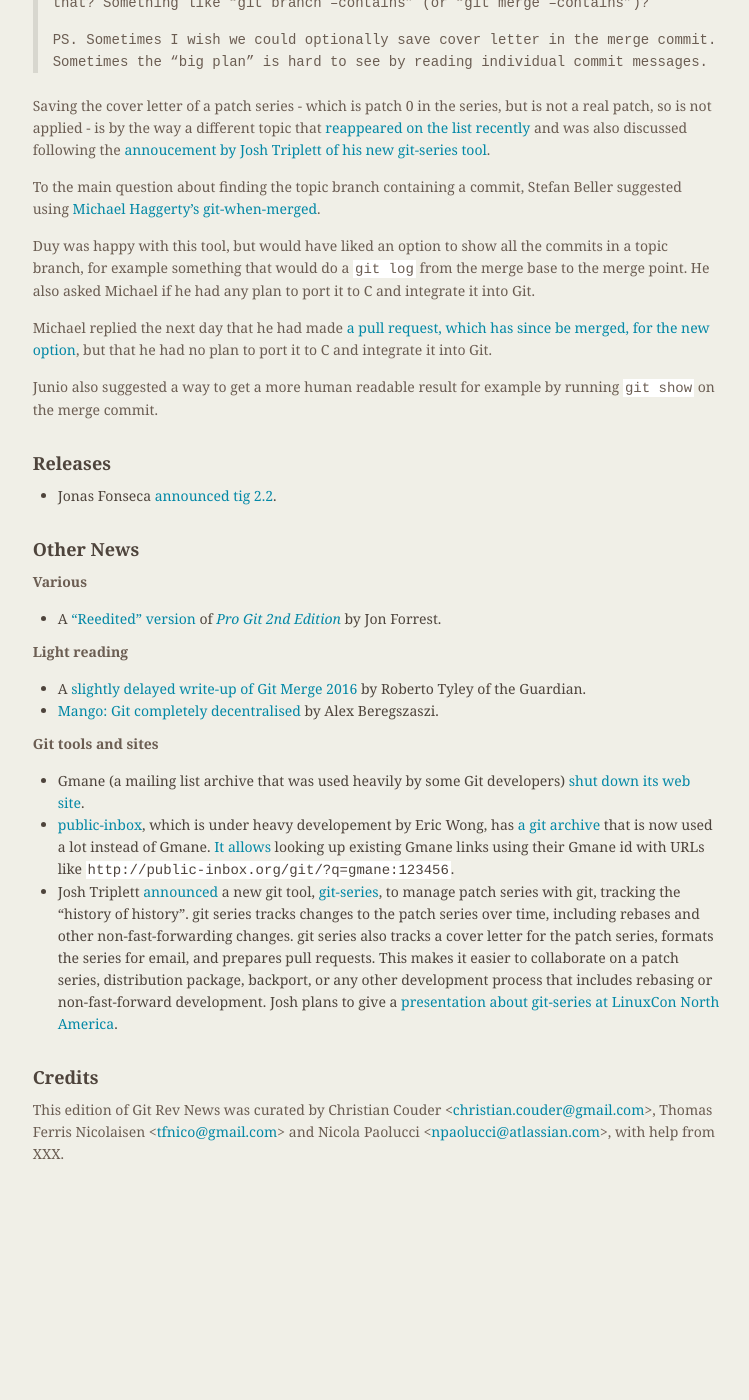
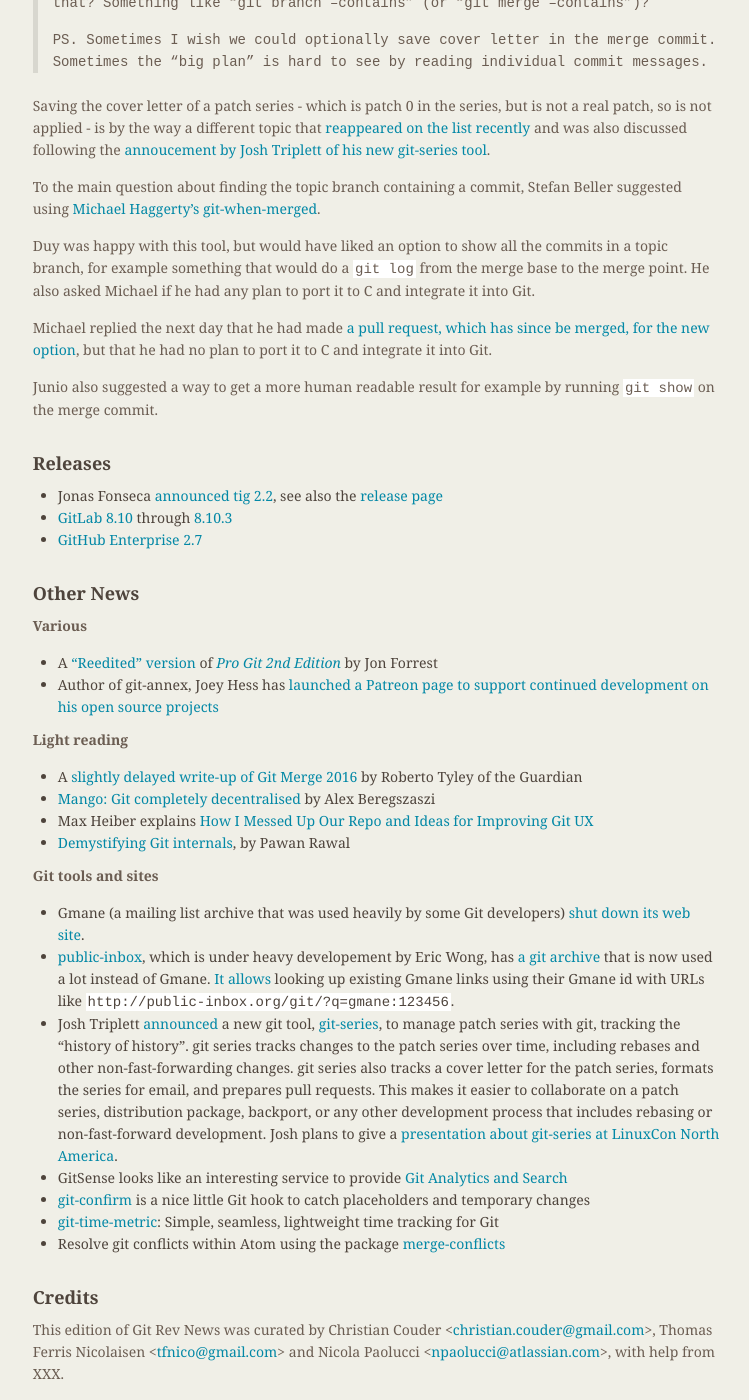
Before and after one commit to git/git.github.io, a Jekyll site: the page built from rev_news/drafts/edition-18.md, in a window 1280 px wide and 1400 px high, scrolled down 1524 px. Shown: the whole window, without its empty margins (362-1111 px from the left). Built offline with Jekyll 4.4.1, drawn with Linux system fonts in a browser that asks for light colours; before the commit the page ends 2704 px from its top, so only the background shows below that.

Commit message:
rn-18: add more links and releases

```diff
--- a/rev_news/drafts/edition-18.md
+++ b/rev_news/drafts/edition-18.md
@@ -132,18 +132,24 @@
 
 ## Releases
 
-* Jonas Fonseca [announced tig 2.2](https://public-inbox.org/git/CAFuPQ1%2Bi6BFRH%3D6HUWzDgM7J%2BhL_3hUNv5-4mjjGm%3Dh-YWVuzg%40mail.gmail.com/).
+
+* Jonas Fonseca [announced tig 2.2](https://public-inbox.org/git/CAFuPQ1%2Bi6BFRH%3D6HUWzDgM7J%2BhL_3hUNv5-4mjjGm%3Dh-YWVuzg%40mail.gmail.com/), see also the [release page](https://github.com/jonas/tig/releases/tag/tig-2.2)
+* [GitLab 8.10](https://about.gitlab.com/2016/07/22/gitlab-8-10-released/) through [8.10.3](https://about.gitlab.com/2016/08/01/gitlab-8-dot-10-dot-3-released/)
+* [GitHub Enterprise 2.7](https://github.com/blog/2214-github-enterprise-2-7-is-now-available-with-enhanced-security-and-more-powerful-apis)
 
 ## Other News
 
 __Various__
 
-* A ["Reedited" version](https://github.com/nobozo/progit2) of [*Pro Git 2nd Edition*](https://github.com/progit/progit2) by Jon Forrest.
+* A ["Reedited" version](https://github.com/nobozo/progit2) of [*Pro Git 2nd Edition*](https://github.com/progit/progit2) by Jon Forrest
+* Author of git-annex, Joey Hess has [launched a Patreon page to support continued development on his open source projects](https://www.patreon.com/joeyh)
 
 __Light reading__
 
-* A [slightly delayed write-up of Git Merge 2016](https://www.theguardian.com/info/developer-blog/2016/jul/02/git-merge-2016) by Roberto Tyley of the Guardian.
-* [Mango: Git completely decentralised](https://medium.com/@alexberegszaszi/mango-git-completely-decentralised-7aef8bcbcfe6) by Alex Beregszaszi.
+* A [slightly delayed write-up of Git Merge 2016](https://www.theguardian.com/info/developer-blog/2016/jul/02/git-merge-2016) by Roberto Tyley of the Guardian
+* [Mango: Git completely decentralised](https://medium.com/@alexberegszaszi/mango-git-completely-decentralised-7aef8bcbcfe6) by Alex Beregszaszi
+* Max Heiber explains [How I Messed Up Our Repo and Ideas for Improving Git UX](https://medium.com/@maxheiber/how-i-messed-up-our-repo-and-ideas-for-improving-git-ux-e248d9e27e79#.hb10x5w10)
+* [Demystifying Git internals](https://medium.com/@pawan_rawal/demystifying-git-internals-a004f0425a70#.l34w4zy60), by Pawan Rawal
 
 __Git tools and sites__
 
@@ -155,6 +161,10 @@
 existing Gmane links using their Gmane id with URLs like
 `http://public-inbox.org/git/?q=gmane:123456`.
 * Josh Triplett [announced](https://public-inbox.org/git/20160729064055.GB25331@x/) a new git tool, [git-series](https://github.com/git-series/git-series/), to manage patch series with git, tracking the "history of history". git series tracks changes to the patch series over time, including rebases and other non-fast-forwarding changes. git series also tracks a cover letter for the patch series, formats the series for email, and prepares pull requests. This makes it easier to collaborate on a patch series, distribution package, backport, or any other development process that includes rebasing or non-fast-forward development. Josh plans to give a [presentation about git-series at LinuxCon North America](http://sched.co/7JVs).
+* GitSense looks like an interesting service to provide [Git Analytics and Search](https://gitsense.com/insight?c=bitbucket:gitsense/contexts:gs_contexts::default.ccf)
+* [git-confirm](https://github.com/pimterry/git-confirm) is a nice little Git hook to catch placeholders and temporary changes
+* [git-time-metric](https://github.com/git-time-metric/gtm): Simple, seamless, lightweight time tracking for Git
+* Resolve git conflicts within Atom using the package [merge-conflicts](https://atom.io/packages/merge-conflicts)
 
 ## Credits
 
```
